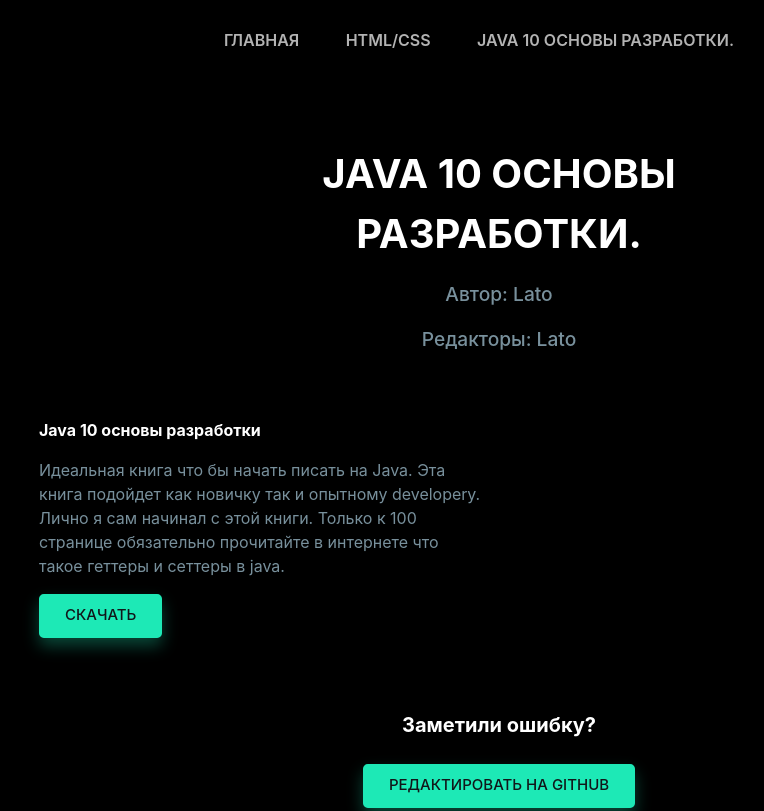
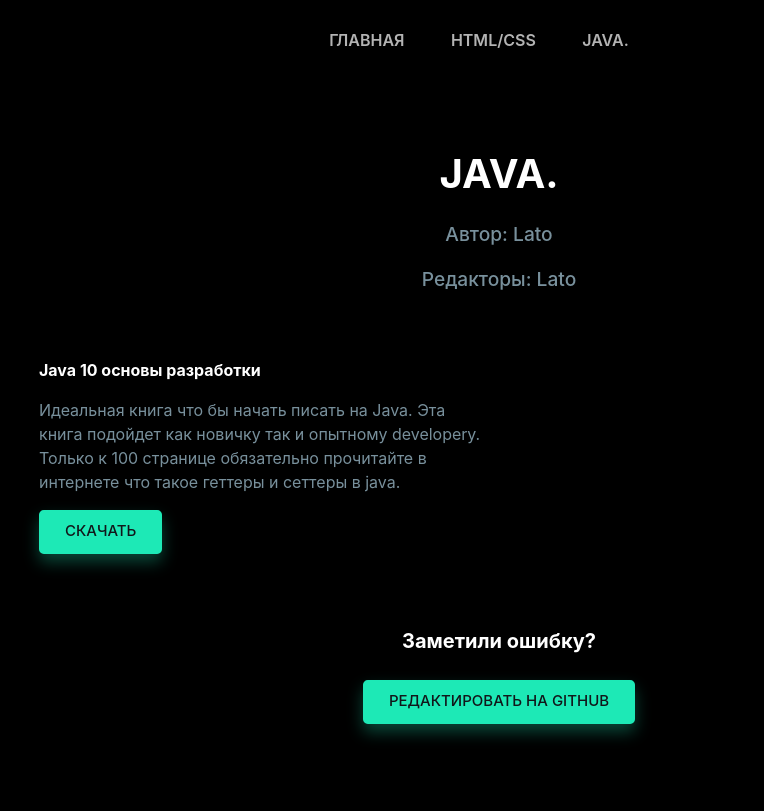
Before and after one commit to rbteam/portal, an Eleventy site: page src/pages/java.md in a window 1280 px wide. Shown: the top 811 px of the page, without its empty margins (141-905 px from the left). Built offline with nearby package versions, Linux system fonts and the light colour scheme; Eleventy itself is replaced by a stand-in of ours; files that its build step writes are made by us from their sources; no server answers; a web font is replaced by a local one.

Commit message:
Update java.md

```diff
--- a/src/pages/java.md
+++ b/src/pages/java.md
@@ -1,16 +1,16 @@
 ---
-title: Java 10 основы разработки.
+title: Java.
 url: /pages/java/index.html
 langs: Java
 author: Lato
 editors: Lato
-github: https://github.com/Latose/portal/new/main/src/pages
+github: https://github.com/rbteam/portal/tree/main/src/pages/java.md
 ---
 
 <div class="col-md-6 mb-5">
     <h6>Java 10 основы разработки</h6>
     <p class="text-muted">
-    Идеальная книга что бы начать писать на Java. Эта книга подойдет как новичку так и опытному developerу. Лично я сам начинал с этой книги. Только к 100 странице обязательно прочитайте в интернете что такое геттеры и сеттеры в java.
+    Идеальная книга что бы начать писать на Java. Эта книга подойдет как новичку так и опытному developerу. Только к 100 странице обязательно прочитайте в интернете что такое геттеры и сеттеры в java.
     </p>
     <a href="https://drive.google.com/file/d/1rHBYPRH-wkDDcTjvqDfl8NfxTSfktSgL/view?usp=sharing" class="btn btn-primary">СКАЧАТЬ</a>
 </div>
```
